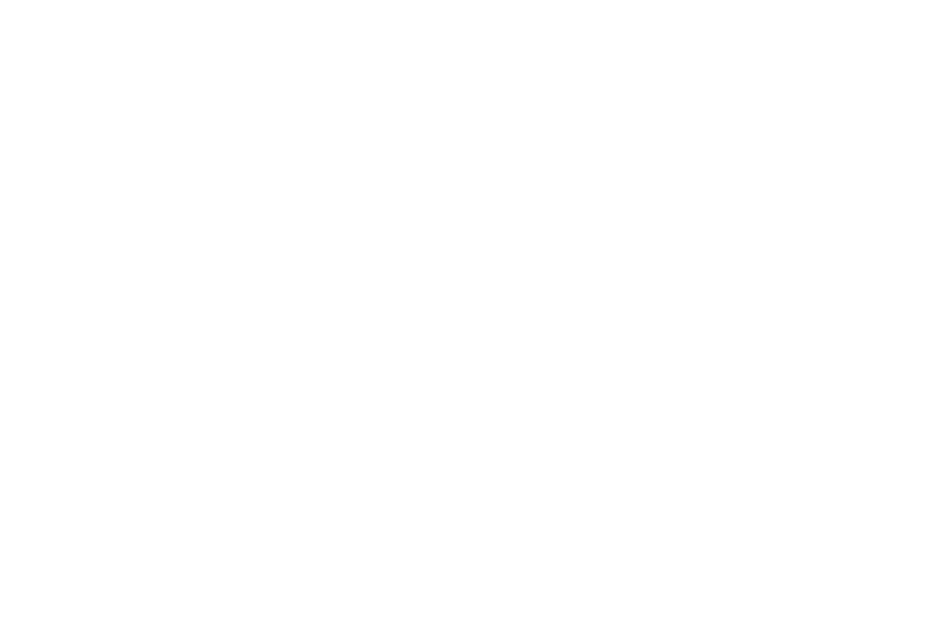
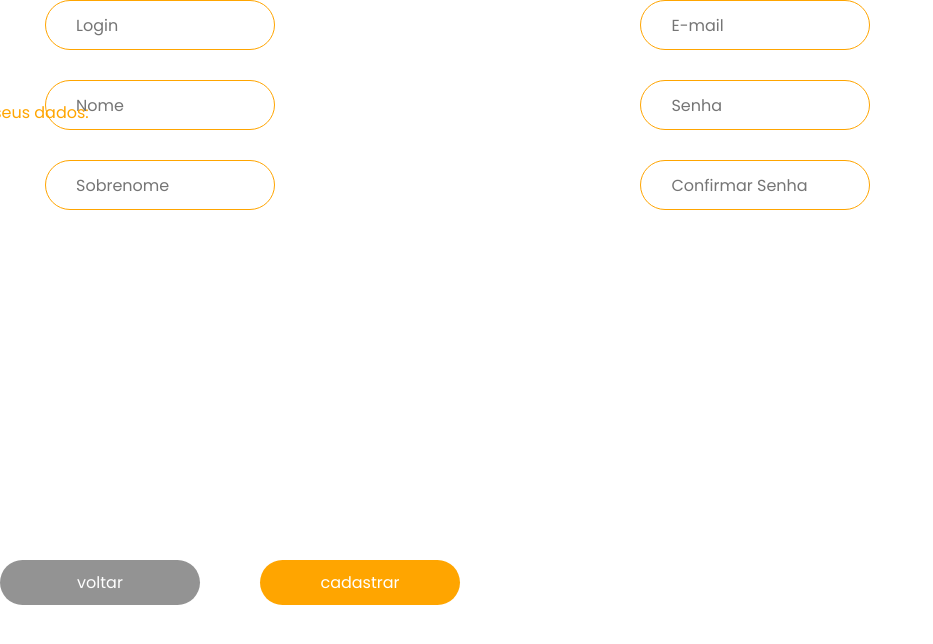
Before and after one commit to 4DeskGroup/API-2023.1, a React (Create React App) app in the folder API-2023.1-all_doneCARLOS/: page /editarpopup in a window 1280 px wide. Before the commit this address had no page. Shown: the top 644 px of the page, without its empty margins (0-933 px from the left). Built offline with nearby package versions, Linux system fonts and the light colour scheme.

Commit message:
dashboard / popup

```diff
--- /dev/null
+++ b/API-2023.1-all_doneCARLOS/src/Pages/Dashboard.js
@@ -0,0 +1,55 @@
+import React, { useEffect, useRef } from 'react';
+import Chart from 'chart.js/auto';
+import 'mdb-react-ui-kit/dist/css/mdb.min.css';
+import "@fortawesome/fontawesome-free/css/all.min.css";
+
+import Navbar from "../components/Navbar";
+import BottomNavbar from "../components/BottomNavbar";
+
+function Dashboard() {
+  const chartRef = useRef();
+
+  useEffect(() => {
+    const chart = new Chart(chartRef.current, {
+      type: 'pie',
+      data: {
+        labels: ['Ativos', 'Inativos'],
+        datasets: [{
+          data: [10, 20],
+          backgroundColor: ['#36A2EB', '#FF6384'],
+        }]
+      },
+      options: {
+        responsive: true,
+        maintainAspectRatio: false,
+        width: 50,
+        height: 50
+      }
+    });
+
+    return () => chart.destroy();
+  }, []);
+
+  return (
+    <>
+      <Navbar/>
+      <div className='mx-5'>
+        <div className='row text-center mt-5 text-primary'>
+          <h3 style={{ color: '#FF6B00'}}>Dashboard</h3>
+        </div>
+
+        <div className='row text-center mt-5'>
+          <h6>Gráfico referente ao número de usuários Ativos e Inativos</h6>
+        </div>
+
+        <div className='row text-center mt-5' style={{ color: '#FF6B00', width: '50' }}>
+            <canvas ref={chartRef} style={{ width: '40%', height: '40%' }}></canvas>
+        </div>
+
+      </div>
+      <BottomNavbar/>
+    </>
+  );
+}
+
+export default Dashboard;
--- /dev/null
+++ b/API-2023.1-all_doneCARLOS/src/Pages/EditarPopup.js
@@ -0,0 +1,206 @@
+import React, { useState } from "react";
+import './CSS/form.css'
+import axios from "axios";
+import { useNavigate } from "react-router-dom";
+import Swal from 'sweetalert2'
+//Swal = require('sweetalert2')
+
+export function EditarPopup() {
+    const [values, setValues] = useState();
+    const navigate = useNavigate();
+    const handleChangeValues = (value)=>{
+      document.getElementById('btnCadastro').disabled = true
+
+      setValues(prevValue=>({
+        ...prevValue,
+        [value.target.name]: value.target.value,
+      }))
+      desabilitaCadastro()
+
+    };
+
+    function senhasIncompativeis(){
+      if(document.getElementById('obg5').value !== document.getElementById('obg6').value){
+        console.log('senhas incompativeis');
+        document.getElementById('obg6').style.borderColor = 'red'
+        document.getElementById('obg5').style.borderColor = 'red'
+      }
+      else{
+        console.log('senhas compativeis');
+        document.getElementById('obg6').style.borderColor = 'green'
+        document.getElementById('obg5').style.borderColor = 'green'
+      }
+    }
+
+    function desabilitaCadastro(){
+      if(validaVazio() === true || validaSenha() === false){
+        document.getElementById('btnCadastro').disabled = true
+        document.getElementById('btnCadastro').style.background = 'rgb(250, 186, 75)'
+        document.getElementById('btnCadastro').style.cursor = 'not-allowed'
+      }else{
+        document.getElementById('btnCadastro').disabled = false
+        document.getElementById('btnCadastro').style.background = 'rgb(255, 165, 0)'
+        document.getElementById('btnCadastro').style.cursor = 'pointer'
+      }
+    }
+
+    const validaVazio = () => {
+      let isVazio = false
+      if(document.getElementById('obg1').value === ''){
+        isVazio = true
+        return isVazio
+      }
+      if(document.getElementById('obg2').value === ''){
+        isVazio = true
+        return isVazio
+      }
+      if(document.getElementById('obg3').value === ''){
+        isVazio = true
+        return isVazio
+      }
+      if(document.getElementById('obg4').value === ''){
+        isVazio = true
+        return isVazio
+      }
+      if(document.getElementById('obg5').value === ''){
+        isVazio = true
+        return isVazio
+      }
+      if(document.getElementById('obg6').value === ''){
+        isVazio = true
+        return isVazio
+      }
+    }
+
+    const limpaCampos = ()=>{
+      document.getElementById('obg1').value = ''
+      document.getElementById('obg2').value = ''
+      document.getElementById('obg3').value = ''
+      document.getElementById('obg4').value = ''
+      document.getElementById('obg5').value = ''
+      document.getElementById('obg6').value = ''
+      document.getElementById('obg6').style.borderColor = 'orange'
+      document.getElementById('obg5').style.borderColor = 'orange'
+    }
+
+    const validaSenha = ()=>{
+      if (document.getElementById('obg5').value !== document.getElementById('obg6').value){
+        let isIgual = false
+        return isIgual
+      }else{
+        let isIgual = true
+        return isIgual
+      }
+
+    }
+
+    const handleClickButton = () =>{
+
+        desabilitaCadastro()
+        const date = new Date().toLocaleString();
+        axios.post("http://localhost:3001/cadastro", {
+          login: values.login,
+          firstname: values.firstname,
+          lastname: values.lastname,
+          email: values.email,
+          password: values.password,
+          date: date
+        }).then((response)=>{
+          if (response.data.msg === 'Usuario ja cadastrado.'){
+            Swal.fire({
+              icon: 'error',
+              title: 'Erro',
+              text: response.data.msg,
+            })
+          }
+          if (response.data.msg === 'Usuário cadastrado com sucesso.'){
+          limpaCampos()
+          Swal.fire(
+            'Sucesso!',
+            response.data.msg,
+            'success'
+          )
+          }
+        });
+        }
+
+    return (
+
+        <form className="form-pop-up">
+          <div className="container-pop">
+            <p className="sub_titulo2">
+              Preencha os campos abaixo com seus dados:
+            </p>
+            <div className="row2">
+              <div className="column2">
+              <input id="obg1"
+                  type="login"
+                  name="login"
+                  className="login--input"
+                  onChange={handleChangeValues}
+                  placeholder="Login"
+                />
+                <input id="obg2"
+                  type="firstname"
+                  name="firstname"
+                  className="fname--input"
+                  onChange={handleChangeValues}
+                  placeholder="Nome"
+                />
+                <input id="obg3"
+                  type="lastname"
+                  name="lastname"
+                  className="lname--input"
+                  onChange={handleChangeValues}
+                  placeholder="Sobrenome"
+                />
+              </div>
+              <div className="column2">
+                <input
+                  id="obg4"
+                  type="email"
+                  name="email"
+                  className="email--input"
+                  onChange={handleChangeValues}
+                  placeholder="E-mail"
+                />
+                <input
+                  id="obg5"
+                  type="password"
+                  name="password"
+                  className="name--input"
+                  onChange={handleChangeValues}
+                  placeholder="Senha"
+                />
+                <input  id="obg6"
+                  type="password"
+                  name="confirmpassword"
+                  className="confirmpassword--input"
+                  onChange={(event) => {
+                    handleChangeValues(event);
+                    senhasIncompativeis(event);
+                  }}
+
+                  placeholder="Confirmar Senha"
+                />
+              </div>
+              {/* <div className="conteiner_termo2">
+                <div className="termosAcesso2">
+                  <input type="checkbox" className="checkbox2" id="checkbox"/>
+                  <label for="checkbox" className="acesso_txt2">
+                    Li e aceito os termos de acesso
+                  </label>
+                </div>
+              </div> */}
+            </div>
+          </div>
+
+          <div className="botoes2" onLoad='desabilitaCadastro()'>
+            <button onClick={()=>[navigate ('/')]}>voltar</button>
+            <button id = 'btnCadastro' type="button" className="register--button2"
+            onClick={()=>handleClickButton()}> cadastrar </button>
+          </div>
+        </form>
+
+    );
+}
--- a/API-2023.1-all_doneCARLOS/src/routes/indexRoutes.js
+++ b/API-2023.1-all_doneCARLOS/src/routes/indexRoutes.js
@@ -3,6 +3,8 @@
 import Login from "../Pages/login";
 import Welcome from "../Pages/Welcome";
 import Table from "../Pages/Tabela/Table";
+import Dashboard from "../Pages/Dashboard";
+import { EditarPopup } from "../Pages/EditarPopup";
 
 export const Rotas = () => {
     return (
@@ -13,6 +15,8 @@
                 <Route path="/form" element={<Form />} />
                 <Route path="/welcome" element={<Welcome />} />
                 <Route path="/tabela" element={<Table />} />
+                <Route path= "/dashboard" element={<Dashboard />} />
+                <Route path= "/editarpopup" element={<EditarPopup />} />
             </Routes>
         </BrowserRouter>
     )
```
